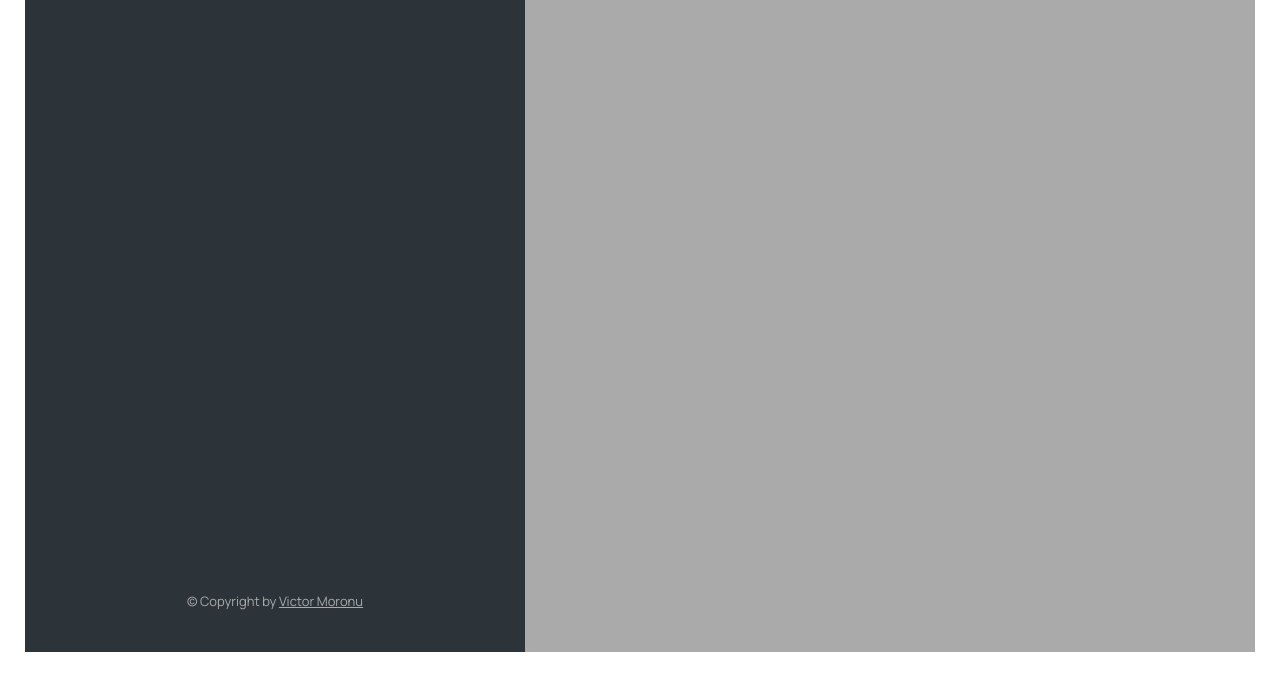
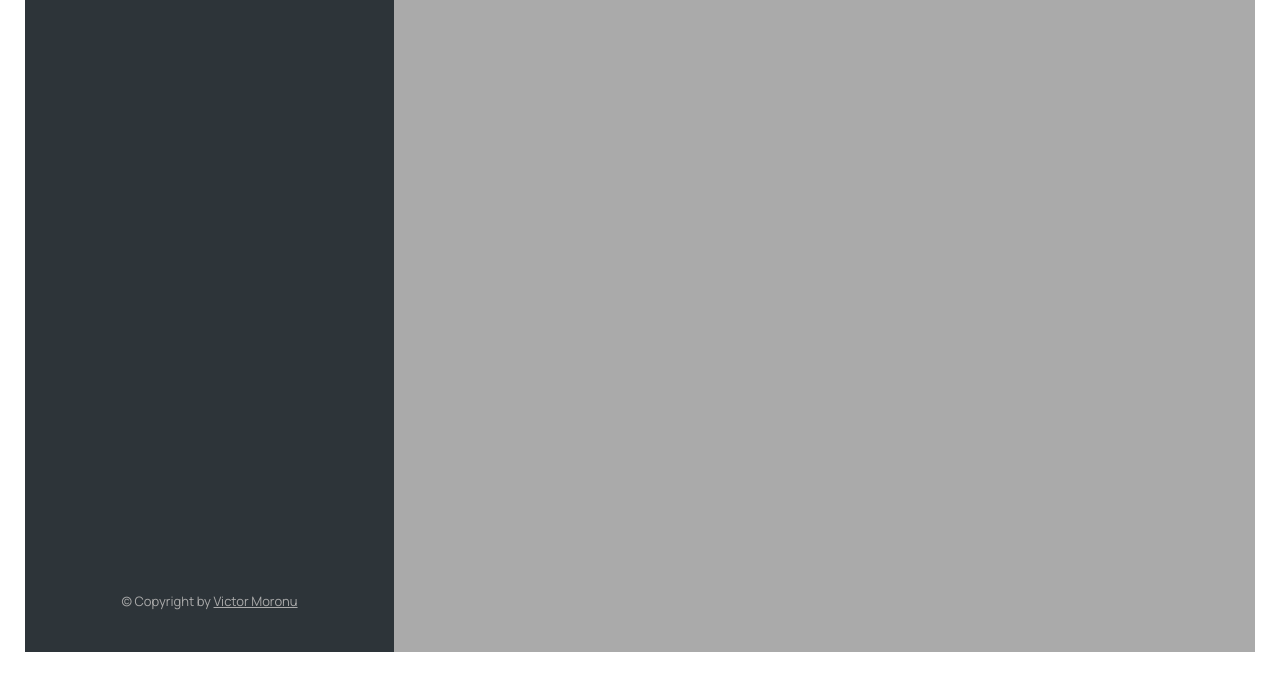
Before and after one commit to vintiz-dot/Mapty-App, a plain HTML site: page index.html in a window 1280 px wide. Shown: the part 123-800 px from the top of the page. Drawn offline with nearby package versions, Linux system fonts and the light colour scheme.

Commit message:
attempting to make this mobile friendly

```diff
--- a/index.html
+++ b/index.html
@@ -130,6 +130,6 @@
       </p>
     </div>
 
-    <div id="map"></div>
+    <div id="map" style="width: 90%"></div>
   </body>
 </html>
--- a/style.css
+++ b/style.css
@@ -42,7 +42,7 @@ a:visited {
 
 /* SIDEBAR */
 .sidebar {
-  flex-basis: 50rem;
+  flex-basis: 30%;
   background-color: var(--color-dark--1);
   padding: 3rem 5rem 4rem 5rem;
   display: flex;
@@ -191,6 +191,7 @@ a:visited {
 
 /* MAP */
 #map {
+  width: 10%;
   flex: 1;
   height: 100%;
   background-color: var(--color-light--1);
```
